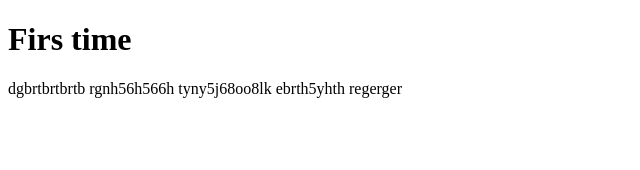
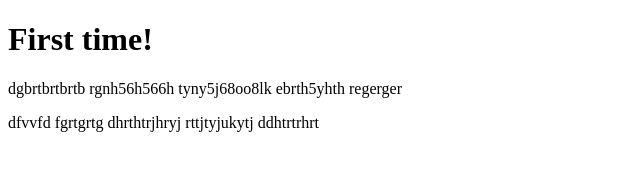
Before and after one commit to Galata01/project, a plain HTML site: page index.html in a window 1280 px wide. Shown: the whole page, without its empty margins (0-640 px from the left). Drawn offline with Linux system fonts and the light colour scheme.

Commit message:
Update index.html

```diff
--- a/index.html
+++ b/index.html
@@ -9,10 +9,11 @@
 </head>
 
 <body>
-    <h1>Firs time</h1>
+    <h1 color:"red">First time!</h1>
     <p>dgbrtbrtbrtb rgnh56h566h
         tyny5j68oo8lk ebrth5yhth
         regerger</p>
+        <p>dfvvfd fgrtgrtg dhrthtrjhryj rttjtyjukytj ddhtrtrhrt</p>
 </body>
 
 </html>
```
